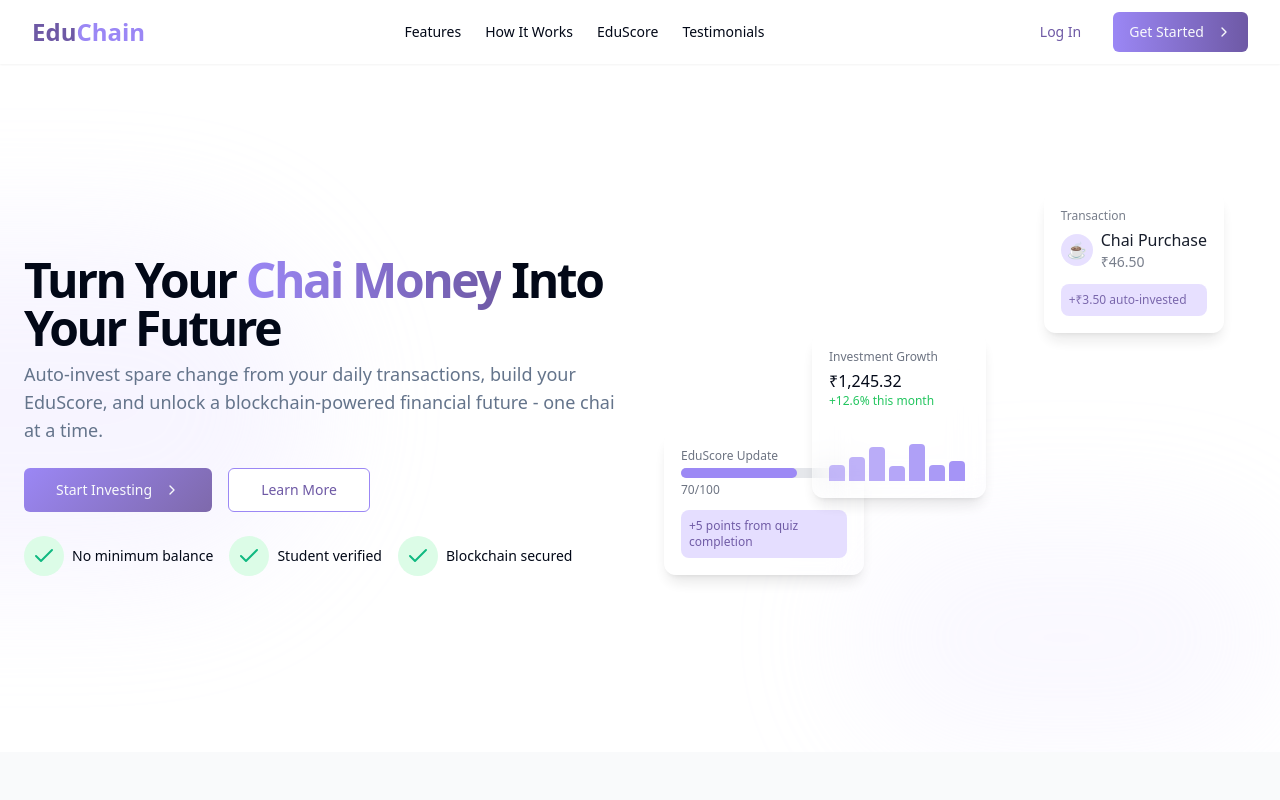
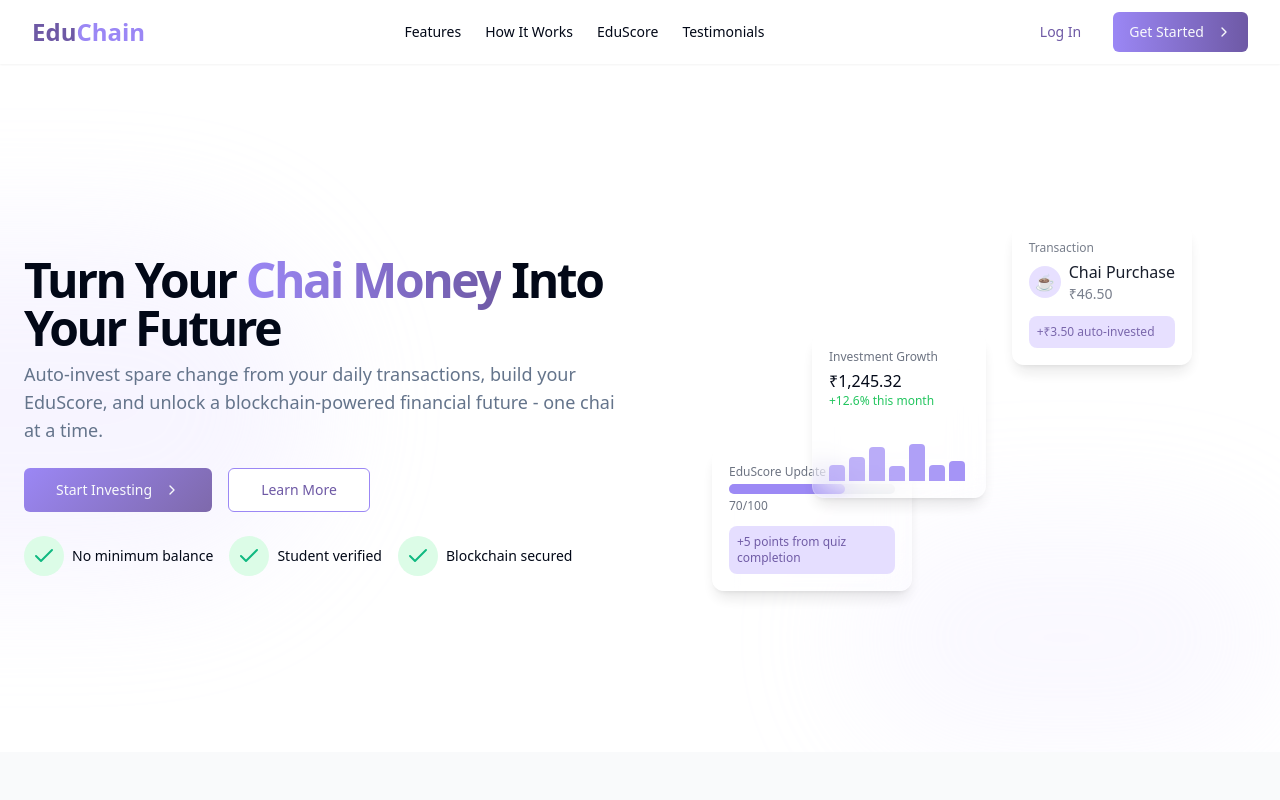
Before and after one commit to somnath2374/chai-future-builder, a React (Vite) app: page / in a window 1280 px wide. Shown: the top 800 px of the page. Built offline with nearby package versions, Linux system fonts and the light colour scheme.

Commit message:
Fix: Adjust floating element spacing
The AI addressed the gap between floating elements in the Hero component, ensuring proper visual alignment.

```diff
--- a/src/components/Hero.tsx
+++ b/src/components/Hero.tsx
@@ -64,7 +64,8 @@ const Hero = () => {
 
           <div className="relative">
             <div className="relative w-full h-[400px] md:h-[480px] animate-float">
-              <div className="absolute top-0 right-0 md:top-4 md:right-8 glass-card rounded-xl p-4 shadow-lg animate-pulse-gentle">
+              {/* Transaction Card - Top Right */}
+              <div className="absolute top-0 right-0 lg:top-8 lg:right-12 xl:top-12 xl:right-16 glass-card rounded-xl p-4 shadow-lg animate-pulse-gentle max-w-[220px]">
                 <div className="flex flex-col">
                   <span className="text-xs text-gray-500">Transaction</span>
                   <div className="flex items-center gap-2 mt-1">
@@ -84,7 +85,8 @@ const Hero = () => {
                 </div>
               </div>
 
-              <div className="absolute bottom-12 left-0 md:bottom-20 glass-card rounded-xl p-4 shadow-lg max-w-[200px] animate-pulse-gentle" style={{ animationDelay: '1s' }}>
+              {/* EduScore Card - Bottom Left */}
+              <div className="absolute bottom-4 left-0 lg:bottom-12 lg:left-8 xl:bottom-16 xl:left-12 glass-card rounded-xl p-4 shadow-lg max-w-[200px] animate-pulse-gentle" style={{ animationDelay: '1s' }}>
                 <div className="flex flex-col">
                   <span className="text-xs text-gray-500">EduScore Update</span>
                   <div className="mt-1">
@@ -101,7 +103,8 @@ const Hero = () => {
                 </div>
               </div>
 
-              <div className="absolute top-1/2 left-1/4 transform -translate-y-1/2 glass-card rounded-xl p-4 shadow-lg max-w-[220px] animate-pulse-gentle" style={{ animationDelay: '0.5s' }}>
+              {/* Investment Growth Card - Center */}
+              <div className="absolute top-1/2 left-1/2 transform -translate-x-1/2 -translate-y-1/2 lg:top-1/2 lg:left-1/3 lg:transform lg:-translate-y-1/2 lg:translate-x-0 xl:left-1/4 glass-card rounded-xl p-4 shadow-lg max-w-[220px] animate-pulse-gentle" style={{ animationDelay: '0.5s' }}>
                 <div className="flex flex-col">
                   <span className="text-xs text-gray-500">Investment Growth</span>
                   <div className="mt-1">
```
